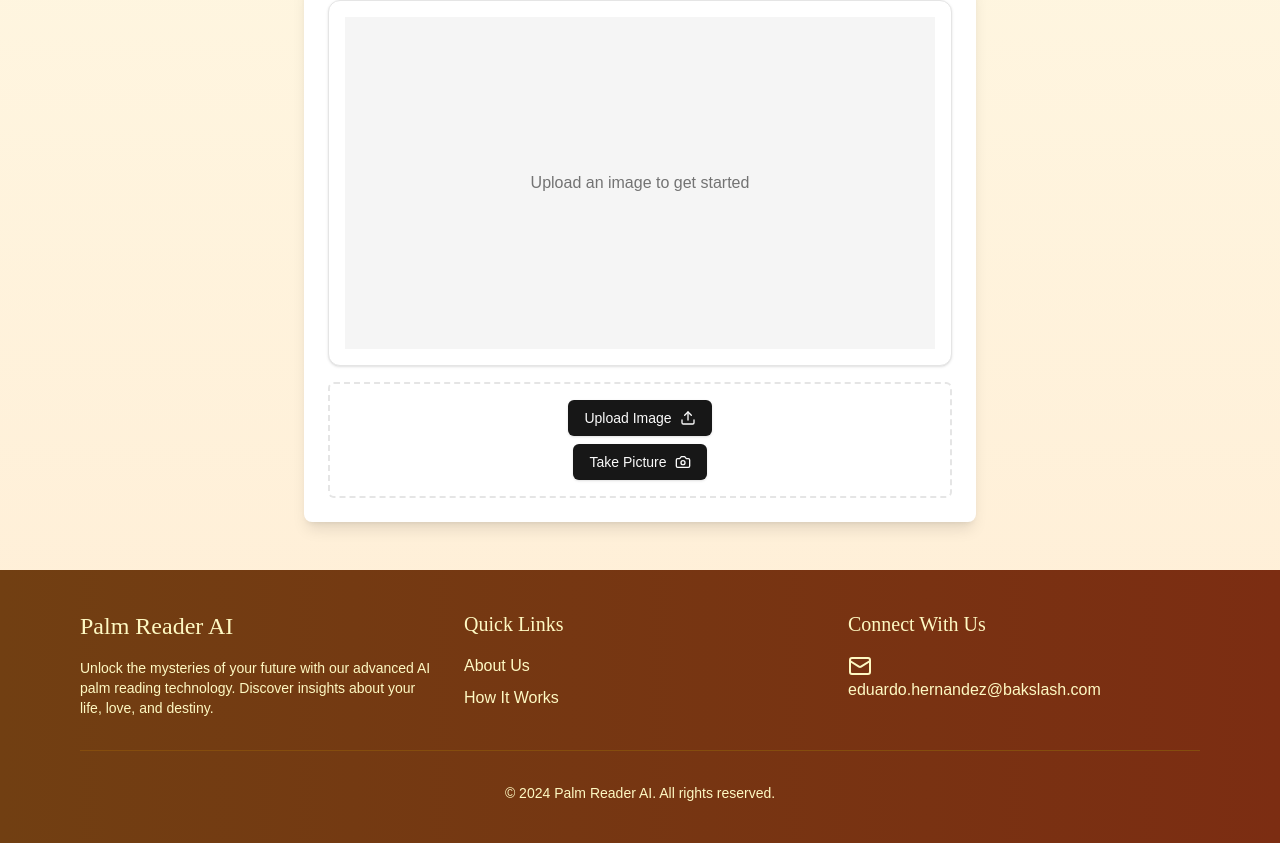
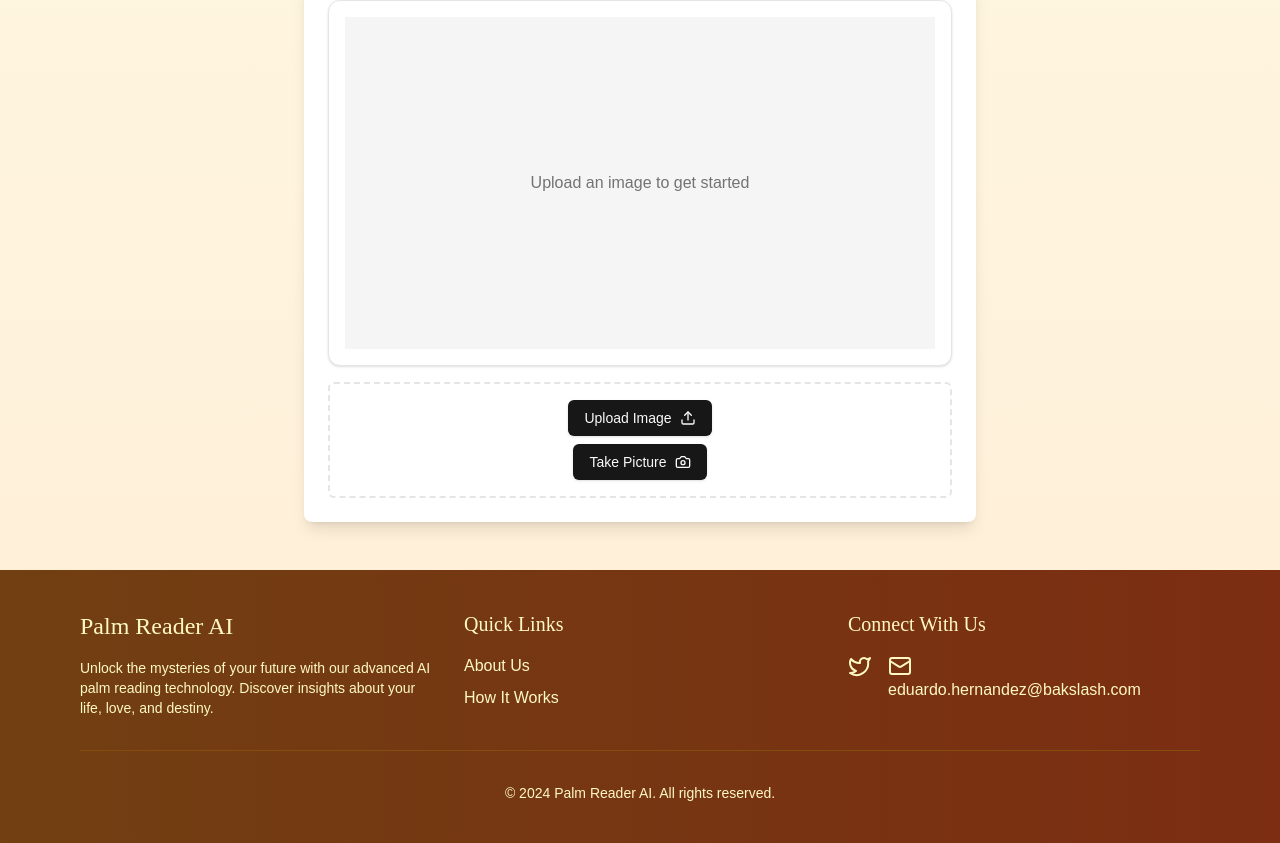
Before and after one commit to nishanthm-outsmartm/palm-reader-ai, a Next.js app: page / in a window 1280 px wide. Shown: the part 692-1535 px from the top of the page. Built offline with nearby package versions, Linux system fonts and the light colour scheme.

Commit message:
adding x

```diff
--- a/components/Footer.tsx
+++ b/components/Footer.tsx
@@ -1,6 +1,6 @@
 import React from 'react';
 import { motion } from 'framer-motion';
-import { Facebook, Twitter, Instagram, Mail } from 'lucide-react';
+import { Twitter, Mail } from 'lucide-react';
 
 const Footer: React.FC = () => {
   const currentYear = new Date().getFullYear();
@@ -43,9 +43,7 @@ const Footer: React.FC = () => {
           >
             <h3 className="text-xl font-serif mb-4">Connect With Us</h3>
             <div className="flex space-x-4 mb-4">
-              {/* <a href="#" className="hover:text-yellow-300 transition-colors"><Facebook size={24} /></a>
-              <a href="#" className="hover:text-yellow-300 transition-colors"><Twitter size={24} /></a>
-              <a href="#" className="hover:text-yellow-300 transition-colors"><Instagram size={24} /></a> */}
+              <a href="https://x.com/ehernandezvilla" className="hover:text-yellow-300 transition-colors"><Twitter size={24} /></a>
                 <a href="mailto:eduardo.hernandez@bakslash.com" className="hover:text-yellow-300 transition-colors">
                 <Mail size={24} />
                 eduardo.hernandez@bakslash.com
```
